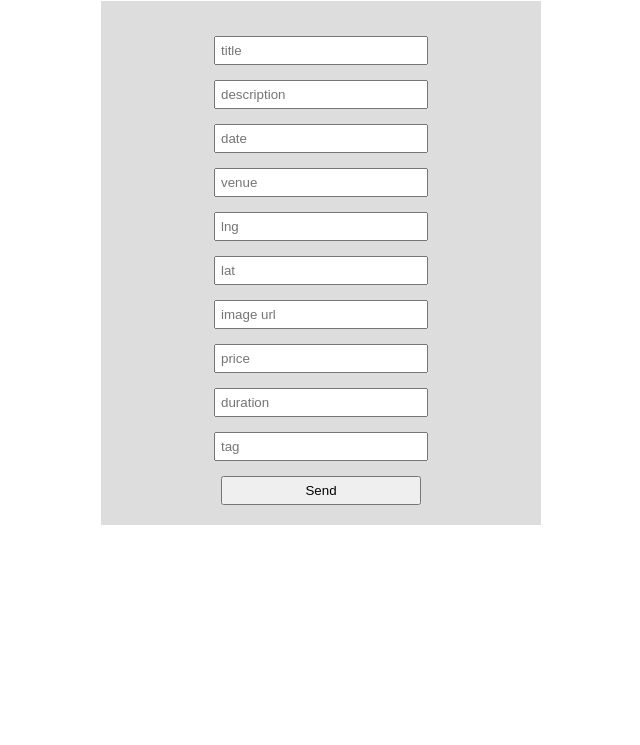
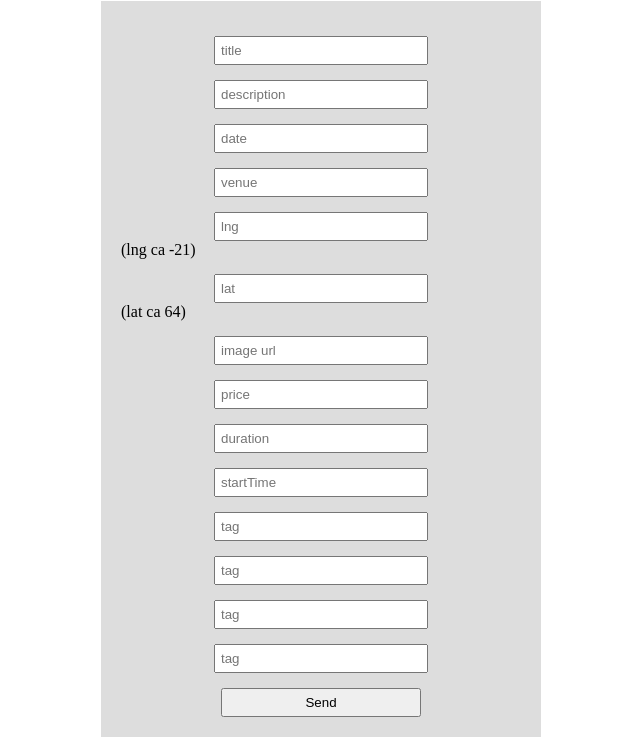
Before and after one commit to hugisveitti/reboot, a website: page public/addEvent.html in a window 1280 px wide. Shown: the part 79-824 px from the top of the page, without its empty margins (319-959 px from the left). Before the commit the page ends 800 px from the top, so only its background shows below. Drawn offline with Linux system fonts and the light colour scheme.

Commit message:
laga ehv

```diff
--- a/app/models/events.js
+++ b/app/models/events.js
@@ -11,9 +11,10 @@ var eventsSchema = new Schema({
     lng:String,
     lat:String,
     duration:String,
+
     image:String,
     price:String,
-
+    startTime:String,
 
 }, {collection: 'events'});
 
--- a/public/addEvent.html
+++ b/public/addEvent.html
@@ -31,12 +31,16 @@
         <input type="text" name="description" placeholder="description">
         <input type="text" name="date" placeholder="date">
         <input type="text" name="venue" placeholder="venue">
-        <input type="text" name="lng" placeholder="lng">
-        <input type="text" name="lat" placeholder="lat">
+        <input type="text" name="lng" placeholder="lng"> (lng ca -21)
+        <input type="text" name="lat" placeholder="lat"> (lat ca 64)
         <input type="text" name="image" placeholder="image url">
         <input type="text" name="price" placeholder="price">
         <input type="text" name="duration" placeholder="duration">
-        <input type="text" name="tag" placeholder="tag">
+        <input type="text" name="startTime" placeholder="startTime">
+        <input type="text" name="tag[1]" placeholder="tag">
+        <input type="text" name="tag[2]" placeholder="tag">
+        <input type="text" name="tag[3]" placeholder="tag">
+        <input type="text" name="tag[4]" placeholder="tag">
 
         <input type="submit" value="Send">
     </form>
```
Also changed, not shown: public/map.html (+5 -2 lines).
